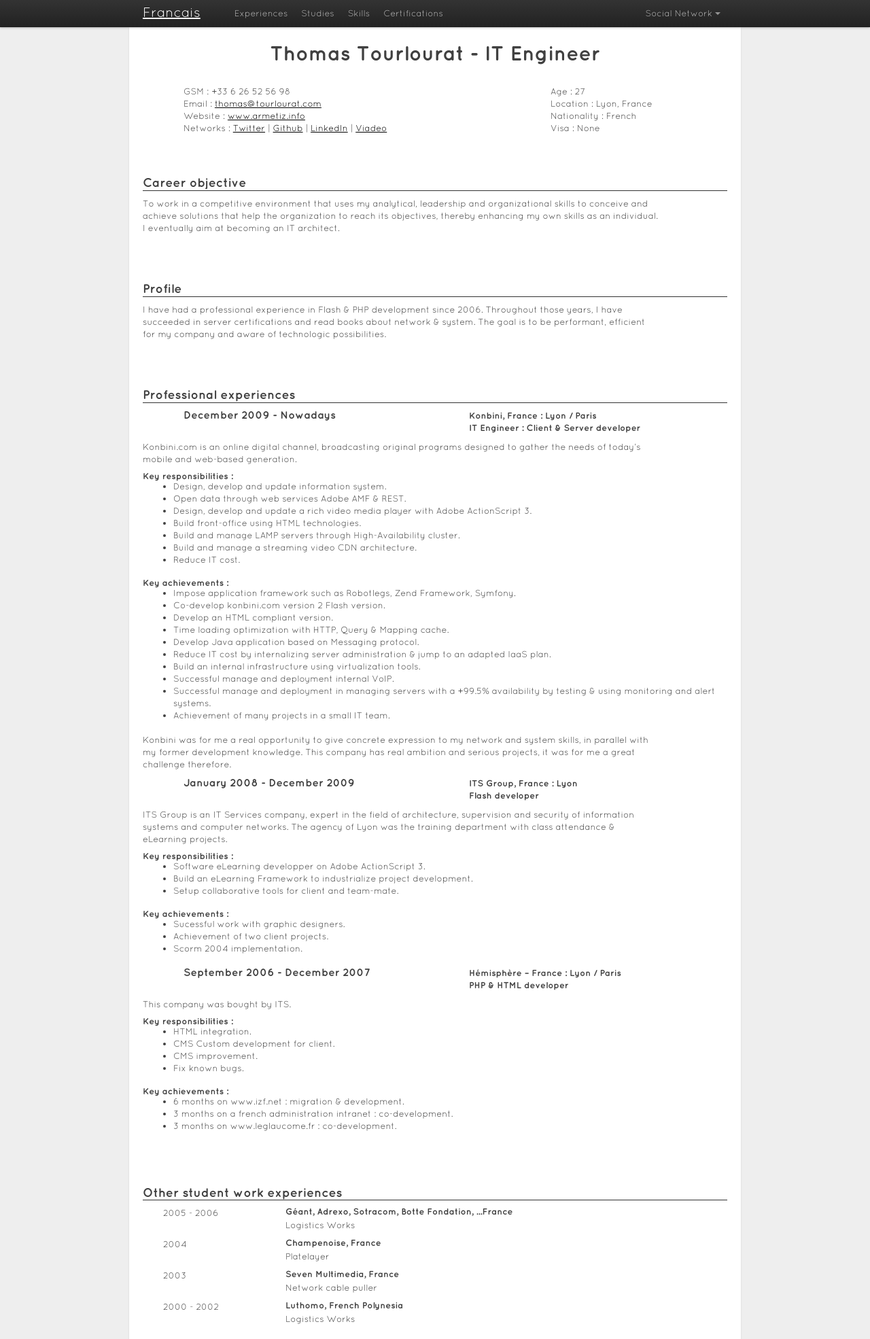
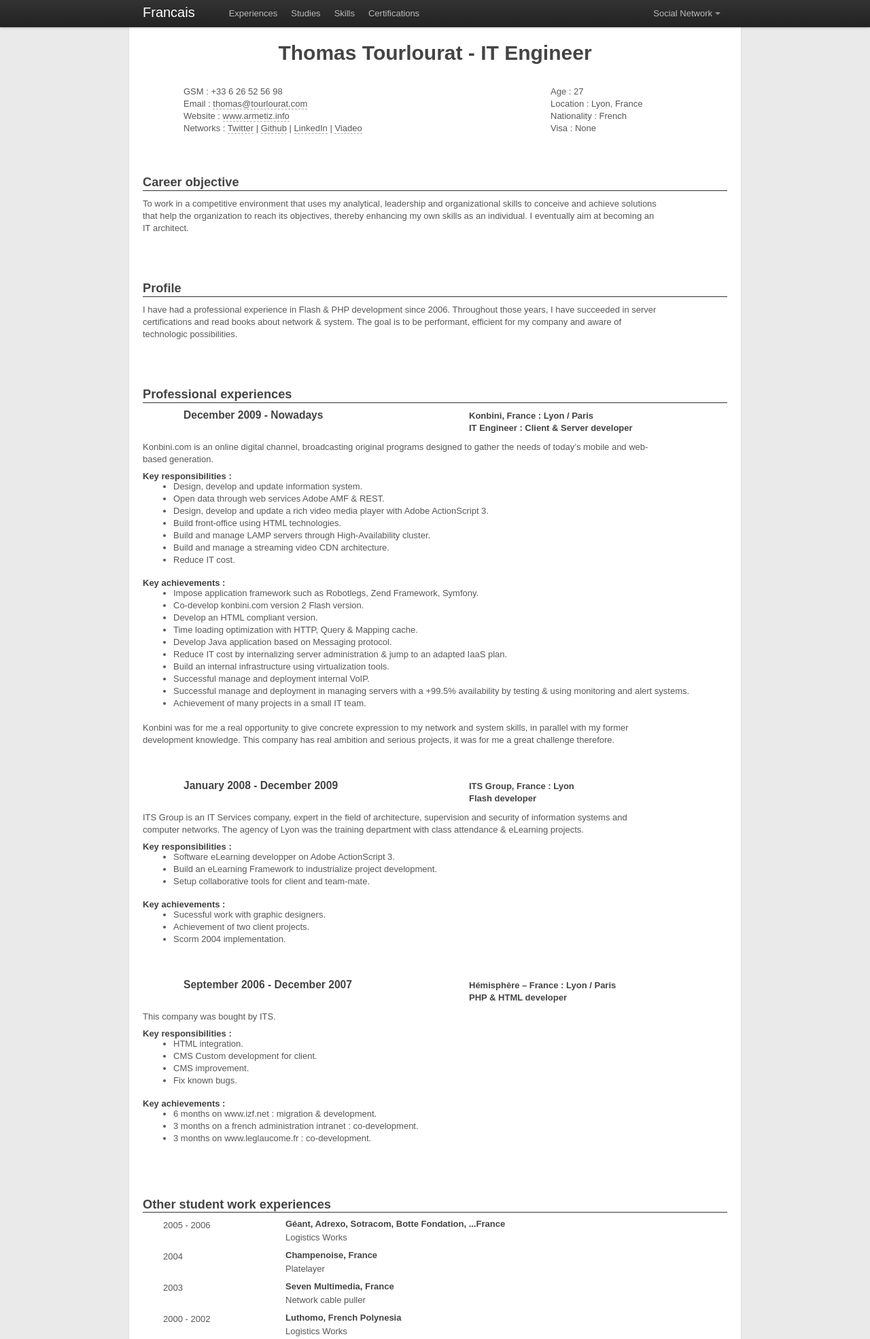
Before and after one commit to armetiz/cv, a PHP site: page /english.html in a window 1280 px wide. Shown: the top 1970 px of the page at 68% size. Run offline with PHP 8.4, Linux system fonts and the light colour scheme.

Commit message:
change typo and fix some marges

```diff
--- a/english.html
+++ b/english.html
@@ -333,8 +333,9 @@
                     <div class="textual-zone">
                         Aircraft pilot – <a href="https://en.wikipedia.org/wiki/Private_pilot_licence">PPL</a><br />
                         Student Airline Transport Pilot Licence - <a href="http://en.wikipedia.org/wiki/Airline_Transport_Pilot_Licence">ATPL</a><br />
+                        PADI Diving licence - Advanced<br />
                         Amateur guitar player<br />
-                        PADI Diving licence - Advanced<br />
+                        <br />
                         Keen interest in permanent technology watch  & friend of Open Source communities.<br />
                         <br />
                         <strong>Driving & motorcycle licences</strong>
--- a/francais.html
+++ b/francais.html
@@ -333,8 +333,8 @@
                     <div class="textual-zone">
                         Pilote d'avion – <a href="https://fr.wikipedia.org/wiki/Licence_de_pilote_priv%C3%A9">PPL</a><br />
                         Élève Airline Transport Pilot Licence - <a href="http://fr.wikipedia.org/wiki/Licence_de_pilote_de_ligne">ATPL</a><br />
+                        Licence de plongée : PADI Advanced<br />
                         Guitariste amateur<br />
-                        Licence de plongée : PADI Advanced<br />
                         <br />
                         Goût prononcé pour la veille technologique et les communautés OpenSource.<br />
                         <br />
--- a/styles/default.css
+++ b/styles/default.css
@@ -1,29 +1,6 @@
-@font-face {
-    font-family: "quicksand";
-    src: url('../fonts/quicksand_book-webfont.eot');
-    src: url('../fonts/quicksand_book-webfont.eot?#iefix') format('embedded-opentype'),
-         url('../fonts/quicksand_book-webfont.woff') format('woff'),
-         url('../fonts/quicksand_book-webfont.ttf') format('truetype'),
-         url('../fonts/quicksand_book-webfont.svg#CgFuturaMaxiBdRegular') format('svg');
-}
-
-@font-face {
-    font-family: "quicksand_bold";
-    src: url('../fonts/quicksand_bold-webfont.eot');
-    src: url('../fonts/quicksand_bold-webfont.eot?#iefix') format('embedded-opentype'),
-         url('../fonts/quicksand_bold-webfont.woff') format('woff'),
-         url('../fonts/quicksand_bold-webfont.ttf') format('truetype'),
-         url('../fonts/quicksand_bold-webfont.svg#CgFuturaMaxiBdRegular') format('svg');
-}
-
 html, body {
-    background-color: #eee;
-    font-family: "quicksand", "Open Sans", "Helvetica Neue", Helvetica, Arial
-}
-
-h1, h2, h3, h4,
-strong, .experience .header {
-    font-family: "quicksand_bold";
+    background-color: #EAEAEA;
+    font-family: "Arial";
 }
 
 body {
@@ -31,15 +8,19 @@ body {
 }
 
 *, li {
-    color: #404040;
+    color: #575757;
 }
 
 ul {
     padding-left: 20px;
 }
 
-a {
-    text-decoration: underline;
+h1, h2, h3, .location, .status {
+    color: #444;
+}
+
+strong {
+    color: #444;
 }
 
 .container > footer p {
@@ -82,6 +63,14 @@ a {
     font-size: 1.2em;
 }
 
+#experiences .experience {
+    margin-bottom: 50px;
+}
+
+#experiences .experience:last-child {
+    margin-bottom: 0;
+}
+
 h1 {
     text-align: center;
     margin-bottom: 30px;
@@ -106,7 +95,9 @@ h3, h4 {
 }
 
 .content a, .content a:hover, .content a:active, .content a:visited {
-    color: black;
+    color: #575757;
+    border-bottom: 1px dashed #ABABAB;
+    text-decoration: none;
 }
 
 /* Page header tweaks */
```
